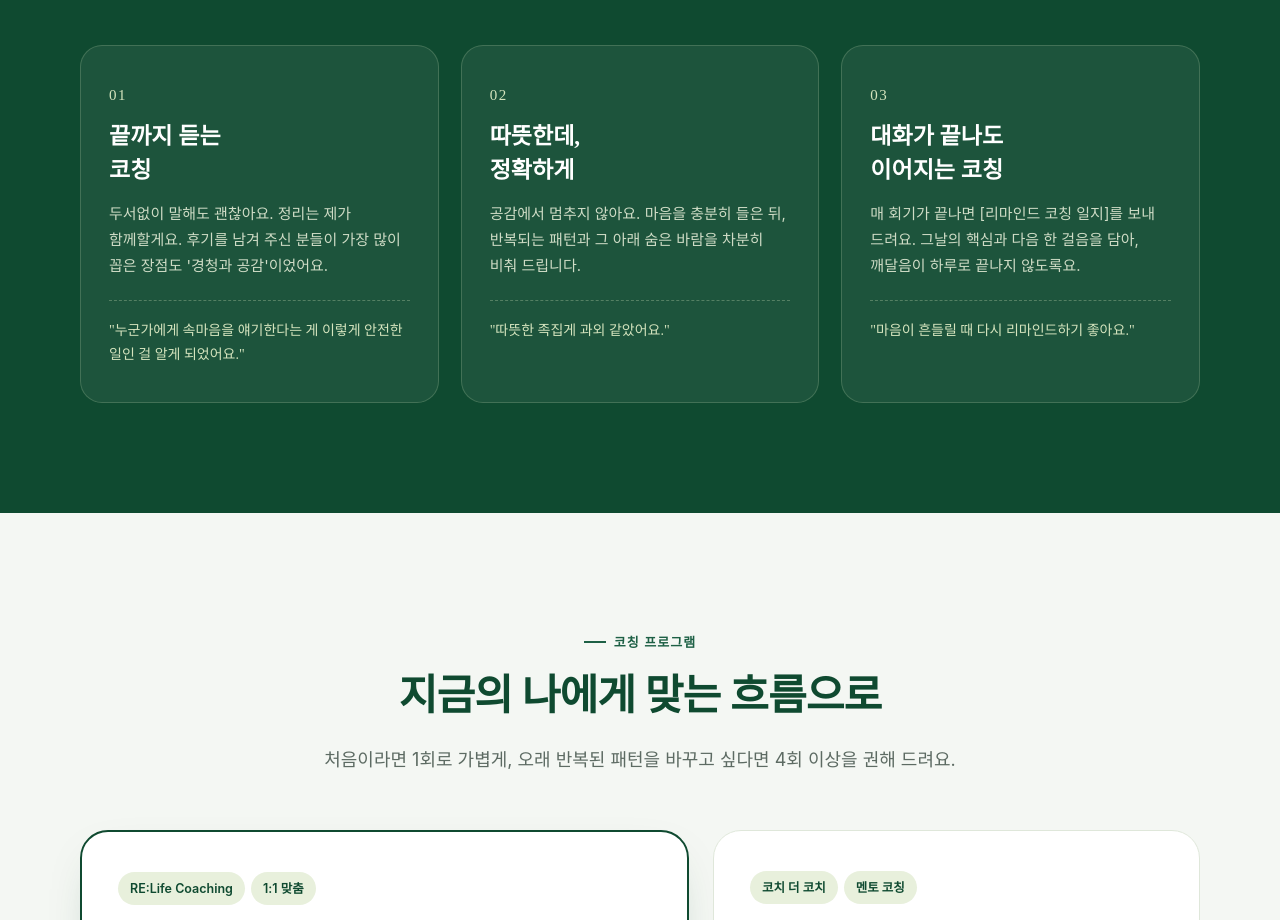
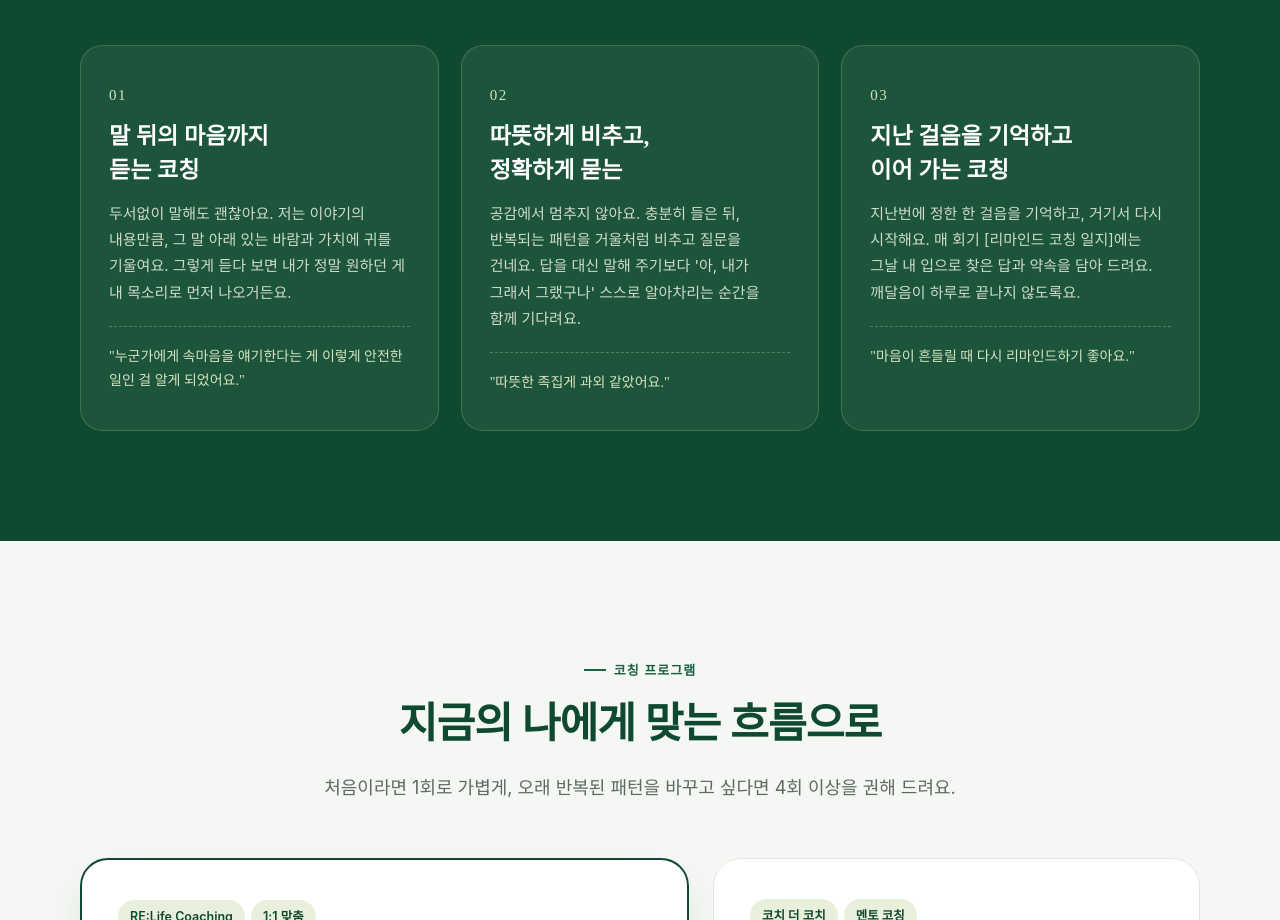
Before and after one commit to namyounghee/namyounghee.github.io, a plain HTML site: page index.html in a window 1280 px wide. Shown: the part 3820-4740 px from the top of the page. Drawn offline with Linux system fonts and the light colour scheme; a web font is replaced by a local one.

Commit message:
후기 세 가지 카드 문구를 코칭 관점으로 수정

```diff
--- a/index.html
+++ b/index.html
@@ -422,20 +422,20 @@ footer .links a:hover{color:var(--green)}
     <div class="diff-grid">
       <div class="diff-card reveal">
         <span class="no">01</span>
-        <h3>끝까지 듣는<br>코칭</h3>
-        <p>두서없이 말해도 괜찮아요. 정리는 제가 함께할게요. 후기를 남겨 주신 분들이 가장 많이 꼽은 장점도 '경청과 공감'이었어요.</p>
+        <h3>말 뒤의 마음까지<br>듣는 코칭</h3>
+        <p>두서없이 말해도 괜찮아요. 저는 이야기의 내용만큼, 그 말 아래 있는 바람과 가치에 귀를 기울여요. 그렇게 듣다 보면 내가 정말 원하던 게 내 목소리로 먼저 나오거든요.</p>
         <blockquote>"누군가에게 속마음을 얘기한다는 게 이렇게 안전한 일인 걸 알게 되었어요."</blockquote>
       </div>
       <div class="diff-card reveal">
         <span class="no">02</span>
-        <h3>따뜻한데,<br>정확하게</h3>
-        <p>공감에서 멈추지 않아요. 마음을 충분히 들은 뒤, 반복되는 패턴과 그 아래 숨은 바람을 차분히 비춰 드립니다.</p>
+        <h3>따뜻하게 비추고,<br>정확하게 묻는</h3>
+        <p>공감에서 멈추지 않아요. 충분히 들은 뒤, 반복되는 패턴을 거울처럼 비추고 질문을 건네요. 답을 대신 말해 주기보다 '아, 내가 그래서 그랬구나' 스스로 알아차리는 순간을 함께 기다려요.</p>
         <blockquote>"따뜻한 족집게 과외 같았어요."</blockquote>
       </div>
       <div class="diff-card reveal">
         <span class="no">03</span>
-        <h3>대화가 끝나도<br>이어지는 코칭</h3>
-        <p>매 회기가 끝나면 [리마인드 코칭 일지]를 보내 드려요. 그날의 핵심과 다음 한 걸음을 담아, 깨달음이 하루로 끝나지 않도록요.</p>
+        <h3>지난 걸음을 기억하고<br>이어 가는 코칭</h3>
+        <p>지난번에 정한 한 걸음을 기억하고, 거기서 다시 시작해요. 매 회기 [리마인드 코칭 일지]에는 그날 내 입으로 찾은 답과 약속을 담아 드려요. 깨달음이 하루로 끝나지 않도록요.</p>
         <blockquote>"마음이 흔들릴 때 다시 리마인드하기 좋아요."</blockquote>
       </div>
     </div>
```
